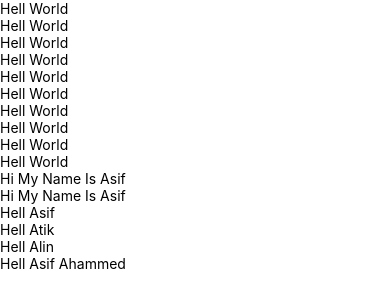
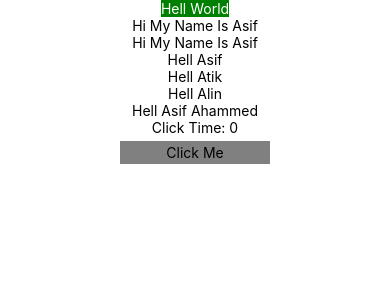
Before and after one commit to Asif3359/My-First-Native-App, a React Native app: screen / in a window 390 px wide. Shown: the top 308 px of the page. Built offline with nearby package versions, Linux system fonts and the light colour scheme.

Commit message:
use useStat for count number and set style

```diff
--- a/App.tsx
+++ b/App.tsx
@@ -1,36 +1,60 @@
-import React from "react";
+import React, { useState } from "react";
 
-import{
+import {
   View,
   SafeAreaView,
   Text,
+  TouchableOpacity,
+  Alert,
+  StyleSheet
 } from "react-native";
 type GreetingProps = {
   name: string;
+  // count: number;
 };
 
+const styles =StyleSheet.create({
+  screenSize:{
+    display:"flex",
+    justifyContent:"center",
+    alignItems:"center"
+  },
+  button:{
+    backgroundColor:"gray",
+    textAlign:"center",
+    marginTop:5,
+    padding:3,
+    width:150,
+  },
+  titles:{
+    backgroundColor:"green",
+    color:"white"
 
-const Person =(props:GreetingProps)=>{
+  }
+})
 
-  return(
+
+const Person = (props: GreetingProps) => {
+
+  return (
     <Text>{props.name}</Text>
   )
 }
 
-const App =()=>{
-  return(
+const App = () => {
+
+  const [count, setCount] = useState(0);
+
+  const handlePress = () => {
+    setCount(count + 1);
+    Alert.alert(`you Click ${count+1} Time`);
+  }
+
+  return (
     <SafeAreaView>
-      <View>
-        <Text>Hell World</Text>
-        <Text>Hell World</Text>
-        <Text>Hell World</Text>
-        <Text>Hell World</Text>
-        <Text>Hell World</Text>
-        <Text>Hell World</Text>
-        <Text>Hell World</Text>
-        <Text>Hell World</Text>
-        <Text>Hell World</Text>
-        <Text>Hell World</Text>
+      <View style={styles.screenSize}>
+        <Text style={styles.titles}>Hell World</Text>
+
         <Text>Hi My Name Is Asif</Text>
         <Text>Hi My Name Is Asif</Text>
 
@@ -41,6 +65,13 @@ const App =()=>{
 
         {/* Using Type script */}
         <Text>Hell <Person name='Asif Ahammed'></Person></Text>
+        <Text>Click Time: {count}</Text>
+        <TouchableOpacity>
+          <View>
+            <Text onPress={() => handlePress()} style={styles.button} >Click Me</Text>
+          </View>
+        </TouchableOpacity>
+
 
 
       </View>
```
